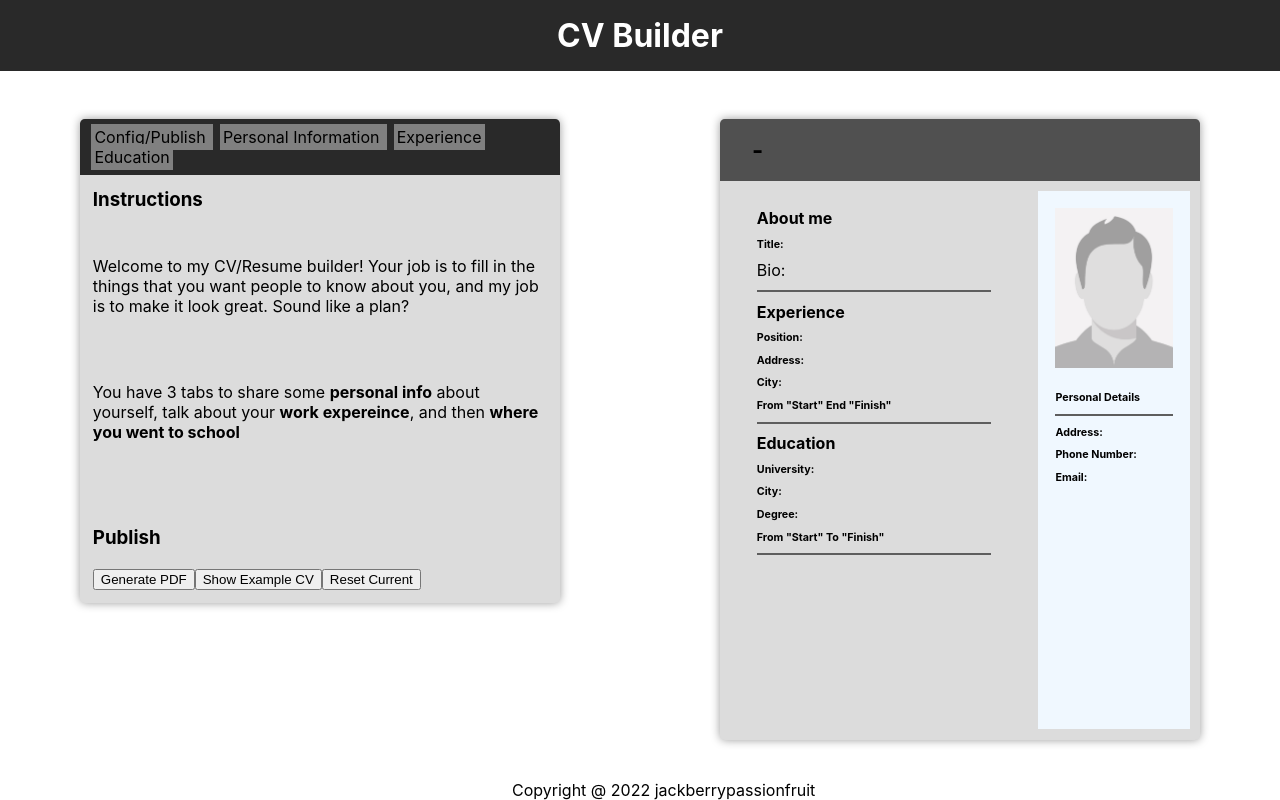
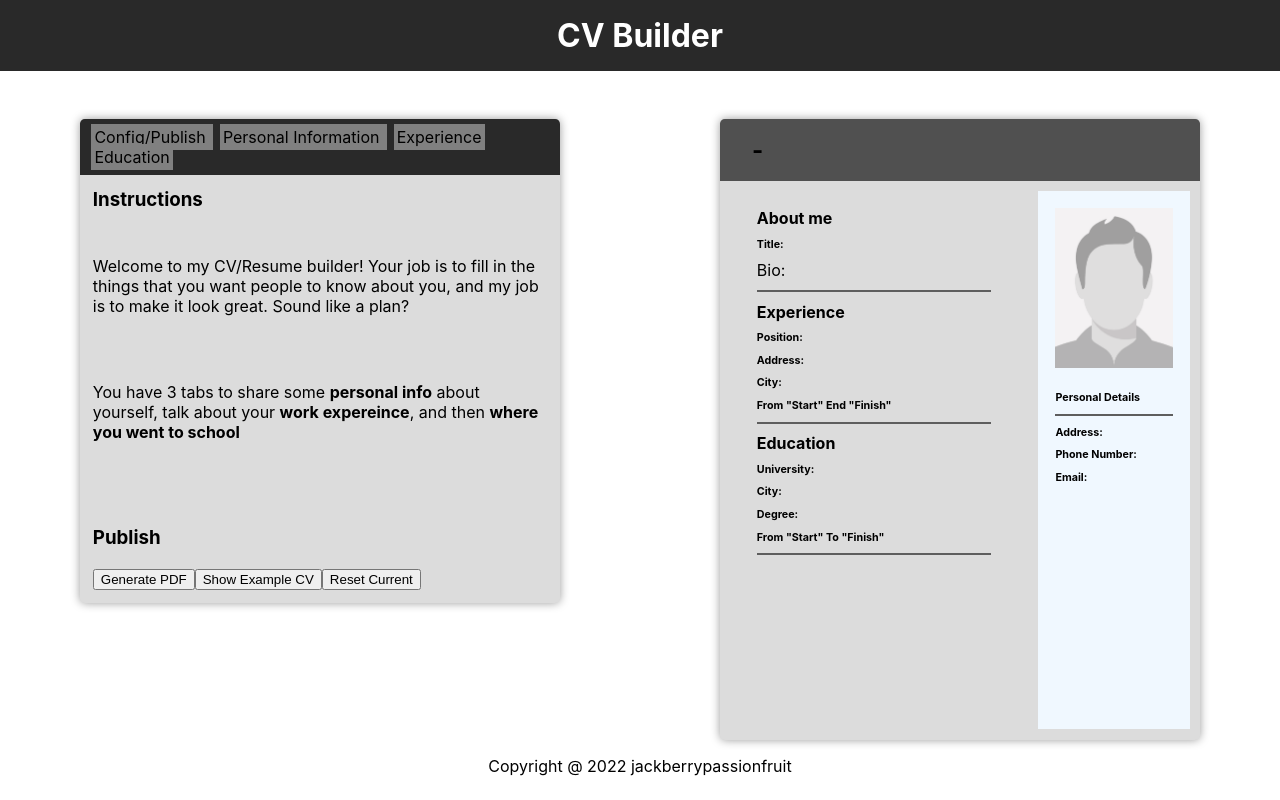
Before and after one commit to jackberrypassionfruit/top12-cv-project, a React (Create React App) app: page / in a window 1280 px wide. Built offline with nearby package versions, Linux system fonts and the light colour scheme.

Commit message:
adjusting footer position

```diff
--- a/src/App.css
+++ b/src/App.css
@@ -57,9 +57,7 @@
 }
 
 footer {
-  position: absolute;
-  bottom: 0;
-  left: 40%;
+  height: 2rem;
 }
 
 .body {
```
